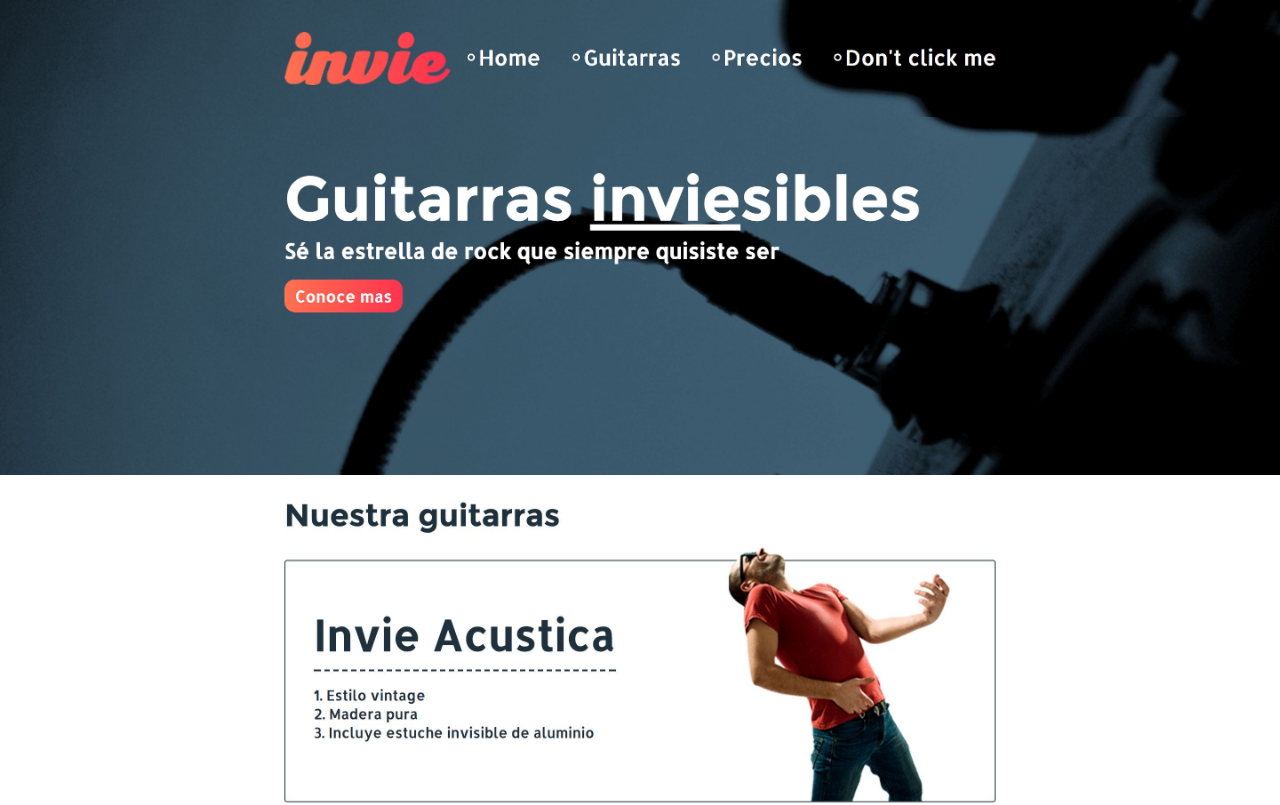
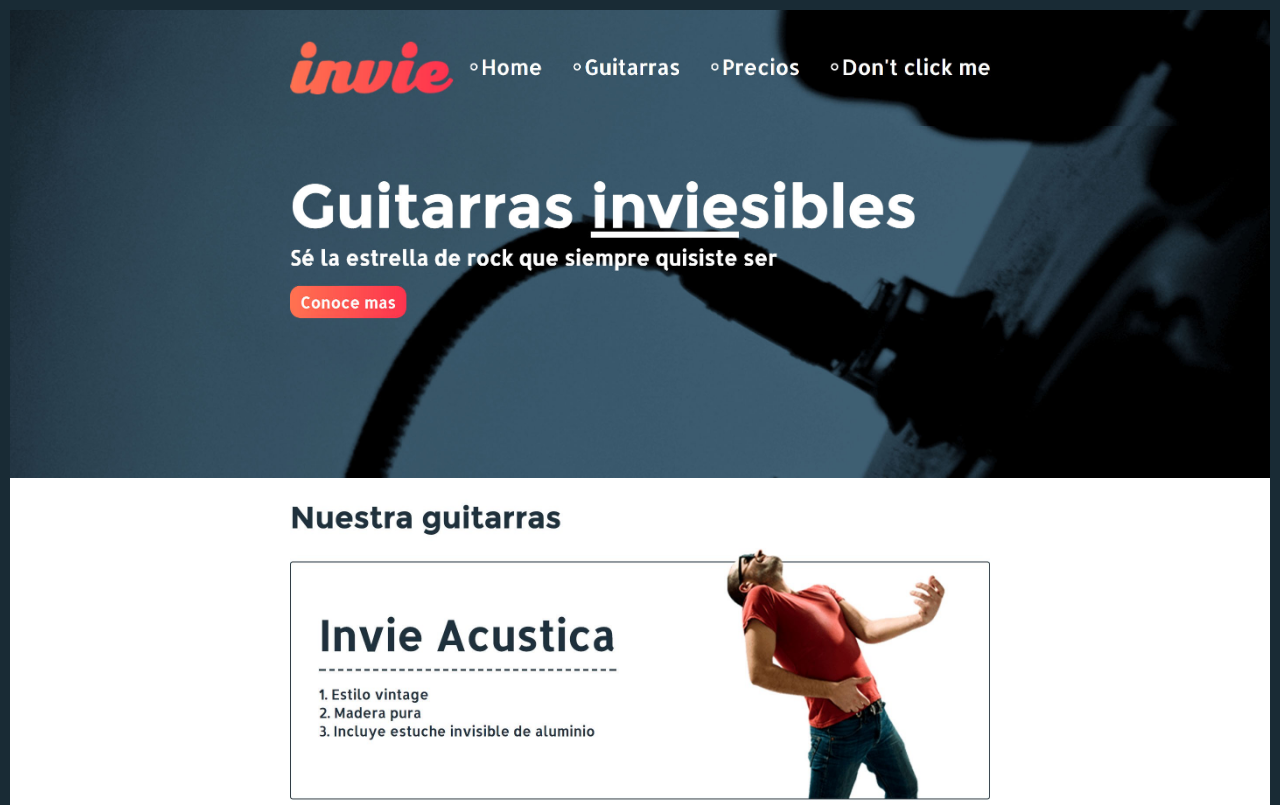
Before and after one commit to juanferlopez/Curso-Git, a plain HTML site: page index.html in a window 1280 px wide. Shown: the top 805 px of the page. Drawn offline with Linux system fonts and the light colour scheme.

Commit message:
cambio de borde

```diff
--- a/index.html
+++ b/index.html
@@ -5,6 +5,7 @@
     <style media="screen">
       body {
         margin: 0;
+        border: 10px solid #192b35;
       }
       img{
         max-width:100%;
```
